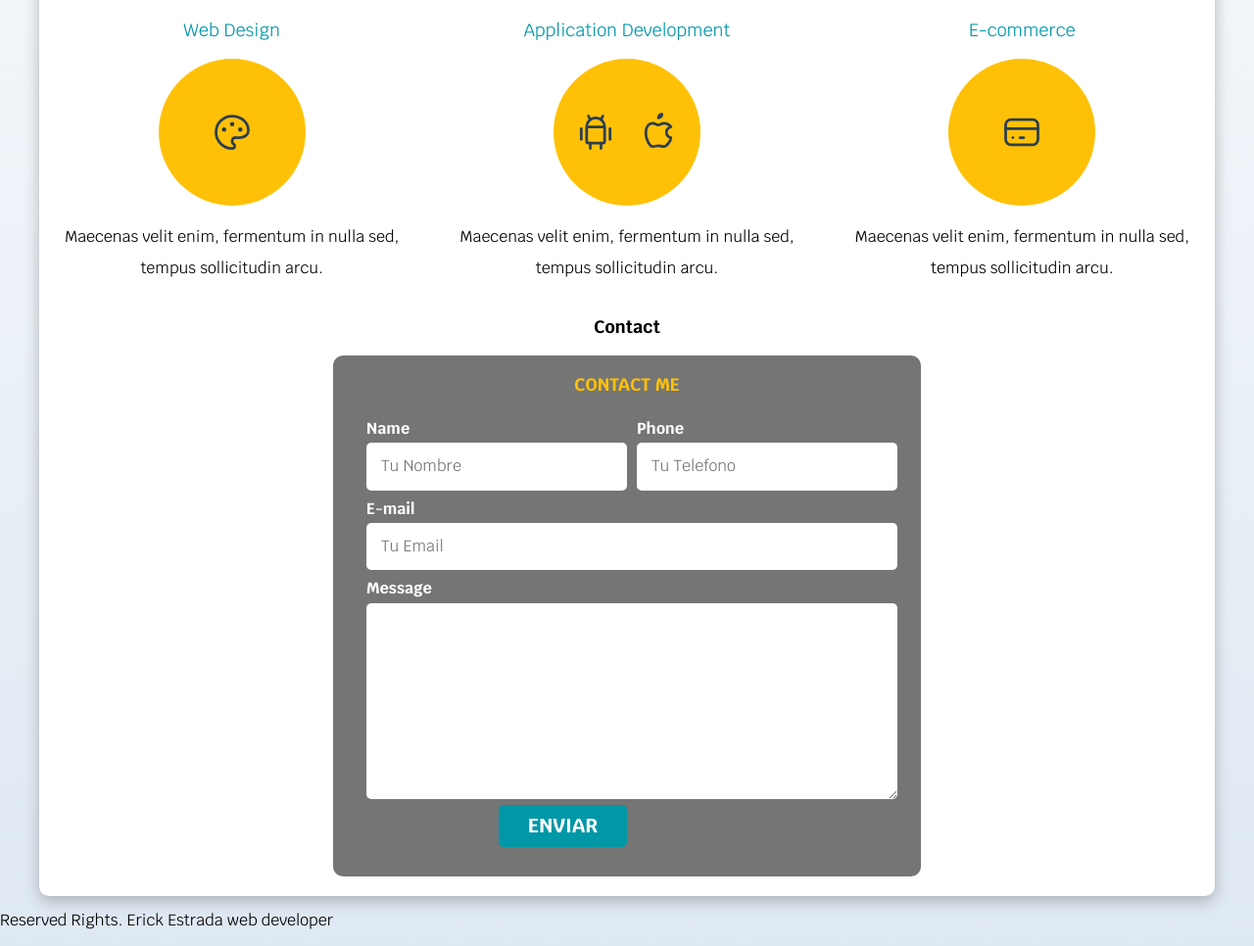
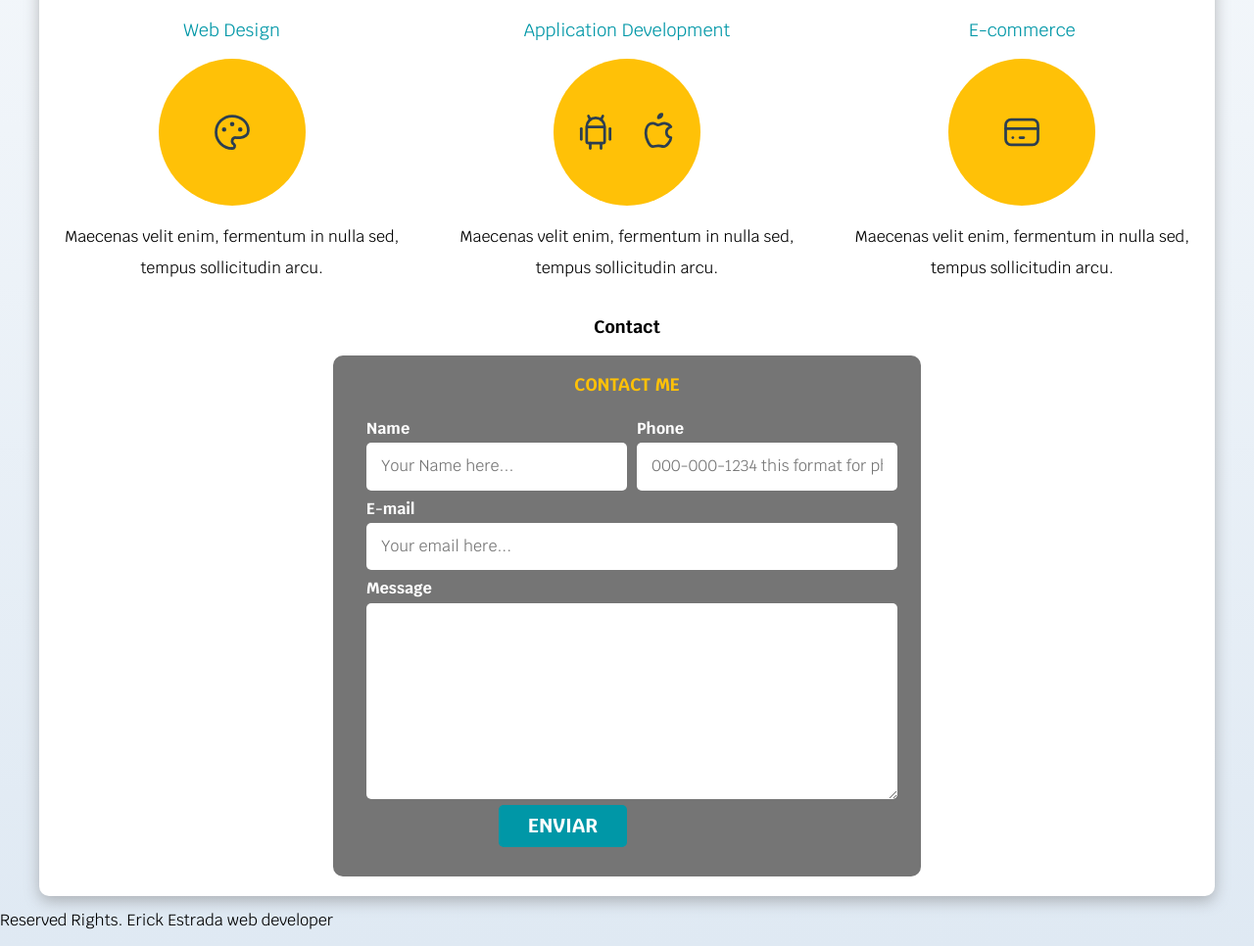
Before and after one commit to erickdallas30/deployment-lab2, a website: page public/index.html in a window 1280 px wide. Shown: the part 703-1669 px from the top of the page at 98% size. Drawn offline with Linux system fonts and the light colour scheme; files whose address does not match are found by name.

Commit message:
second deployment commit

```diff
--- a/public/index.html
+++ b/public/index.html
@@ -123,17 +123,17 @@
                     <div class="contenedor-campos">
                         <div class="campo">
                             <label>Name</label>
-                            <input class="input-text" type="text" placeholder="Tu Nombre">
+                            <input class="input-text" type="text" placeholder="Your Name here...">
                         </div>
 
                         <div class="campo">
                             <label>Phone</label>
-                            <input class="input-text" type="text" placeholder="Tu Telefono">
+                            <input class="input-text" type="text" placeholder="000-000-1234 this format for phone number...">
                         </div>
 
                         <div class="campo">
                             <label>E-mail</label>
-                            <input class="input-text" type="text" placeholder="Tu Email">
+                            <input class="input-text" type="text" placeholder="Your email here...">
                         </div>
 
                         <div class="campo">
```
